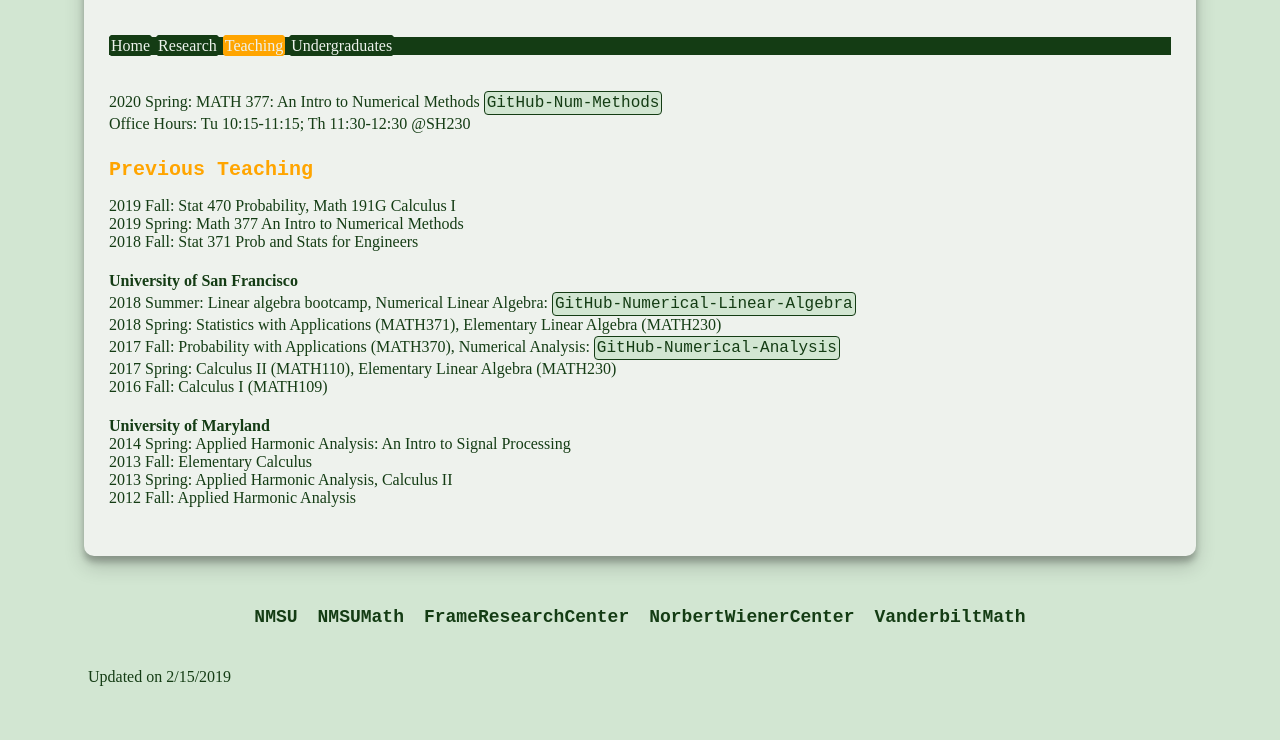
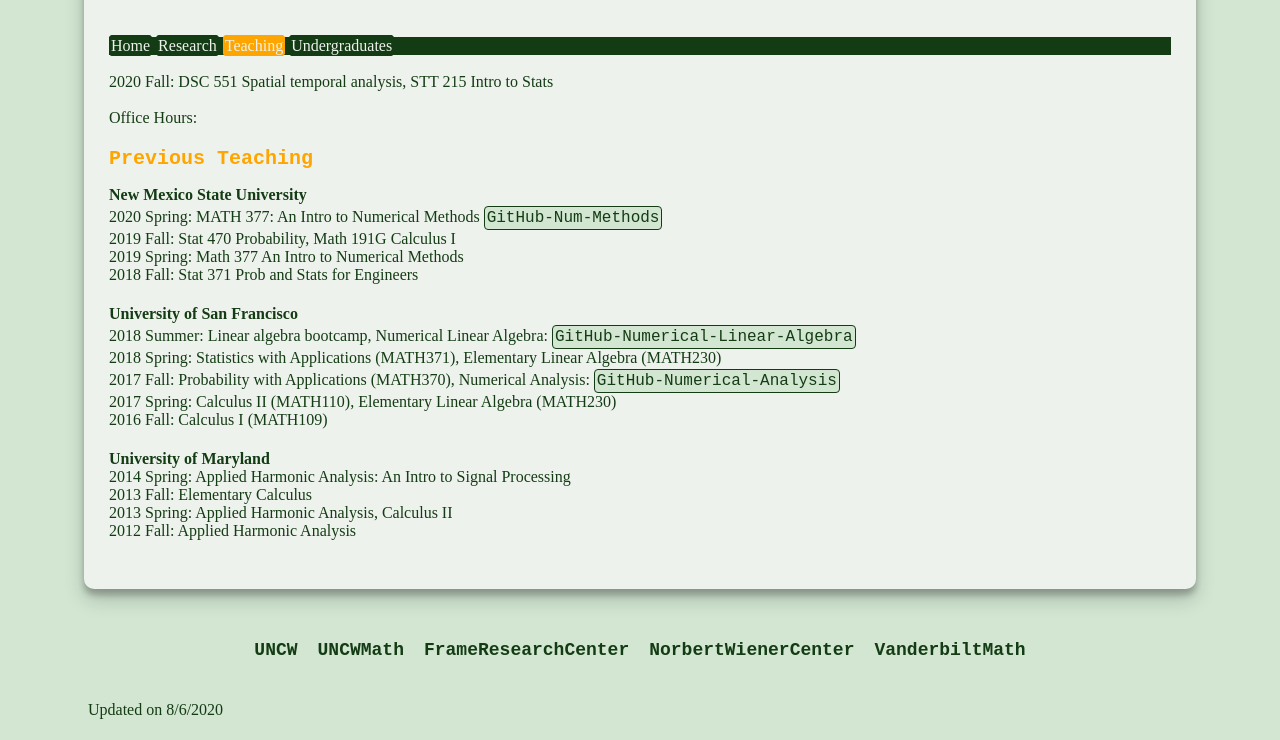
Before and after one commit to xuemeic/xuemeic.github.io, a plain HTML site: page teaching.html in a window 1280 px wide. Shown: the part 84-824 px from the top of the page. Before the commit the page ends 800 px from the top, so only its background shows below. Drawn offline with Linux system fonts and the light colour scheme.

Commit message:
Add files via upload

```diff
--- a/teaching.html
+++ b/teaching.html
@@ -3,7 +3,7 @@
 <head>
         <meta charset="utf-8">
         <meta http-equiv="X-UA-Compatible" content="IE=edge">
-        <title>Xuemei Chen-teaching</title>
+        <title>Xuemei Chen - teaching</title>
         <link rel = "stylesheet" type = "text/css" href = "mystyle.css" />
     </head>
 
@@ -38,12 +38,15 @@ rgb(238, 242, 237);
 </nav>
  <br>
 
-<p>  2020 Spring: MATH 377: An Intro to Numerical Methods <button><a href="https://github.com/Numerical-Analysis/Spr2020Math377" style="padding:0px;">GitHub-Num-Methods</a></button><br>
-    Office Hours: Tu 10:15-11:15; Th 11:30-12:30 @SH230
-</p>
+
+    2020 Fall: DSC 551 Spatial temporal analysis, STT 215 Intro to Stats <br><br>
+    Office Hours:
+
 
 <h2>Previous Teaching </h2>
-<p>  2019 Fall: Stat 470 Probability, Math 191G Calculus I <br>
+    <p><b>New Mexico State University</b><br>
+      2020 Spring: MATH 377: An Intro to Numerical Methods <button><a href="https://github.com/Numerical-Analysis/Spr2020Math377" style="padding:0px;">GitHub-Num-Methods</a></button><br>
+  2019 Fall: Stat 470 Probability, Math 191G Calculus I <br>
   2019 Spring: Math 377 An Intro to Numerical Methods <br>
      2018 Fall: Stat 371 Prob and Stats for Engineers </p>
 <p><b>University of San Francisco</b><br>
@@ -67,15 +70,15 @@ rgb(238, 242, 237);
 <footer>
     <div class="text-box-container" style="background-color:var(--lightgreen);
                                        justify-content: center">
-    <a href="https://nmsu.edu" target="_blank" style="padding:10px;">NMSU</a>
-    <a href="https://math.nmsu.edu" target="_blank" style="padding:10px;">NMSUMath</a>
+    <a href="https://uncw.edu" target="_blank" style="padding:10px;">UNCW</a>
+    <a href="https://uncw.edu/math/" target="_blank" style="padding:10px;">UNCWMath</a>
     <a href="https://framerc.missouri.edu" target="_blank" style="padding:10px;">FrameResearchCenter</a>
     <a href="http://www.norbertwiener.umd.edu" target="_blank" style="padding:10px;">NorbertWienerCenter</a>
     <a href="https://as.vanderbilt.edu/math/" target="_blank" style="padding:10px;">VanderbiltMath</a> <br><br>
     </div>
 
-    <p style="padding-left:80px;">Updated on 2/15/2019</p>
-    </footer>
+    <p style="padding-left:80px;">Updated on 8/6/2020</p>
+</footer>
 </body>
 <!-- Your HTML code goes here -->
 </html>
```
